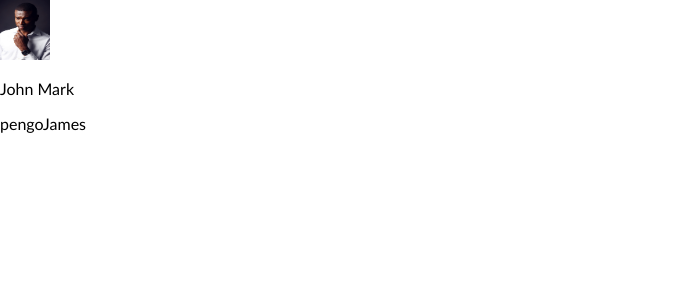
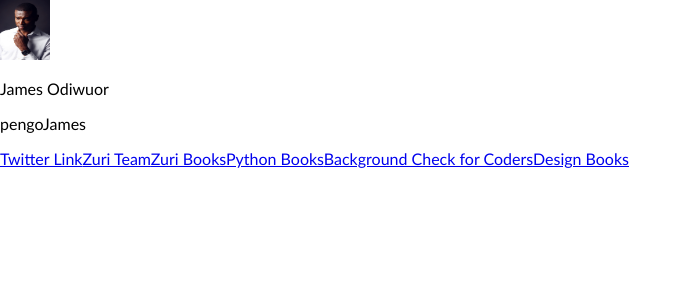
Before and after one commit to pengoJames/intern-stage-one, a React (Create React App) app: page / in a window 1280 px wide. Shown: the top 300 px of the page, without its empty margins (0-692 px from the left). Built offline with nearby package versions, Linux system fonts and the light colour scheme.

Commit message:
Add anchor tags

```diff
--- a/package.json
+++ b/package.json
@@ -8,6 +8,7 @@
     "@testing-library/user-event": "^13.5.0",
     "react": "^18.2.0",
     "react-dom": "^18.2.0",
+    "react-router-dom": "^6.4.2",
     "react-scripts": "5.0.1",
     "web-vitals": "^2.1.4"
   },
--- a/src/App.css
+++ b/src/App.css
@@ -4,10 +4,10 @@ body {
   box-sizing: border-box;
   font-family: 'Trebuchet MS', 'Lucida Sans Unicode', 'Lucida Grande', 'Lucida Sans', Arial, sans-serif;
 }
-
+/*
 .profile-container {
 
-}
+} */
 
 #profile_img {
   height: 60px;
--- a/src/App.js
+++ b/src/App.js
@@ -1,4 +1,5 @@
 import './App.css';
+import Links from './Components/Links';
 import Profile from './Components/Profile';
 
 
@@ -6,6 +7,7 @@ function App() {
   return (
     <>
     <Profile/>
+    <Links/>
     </>
   );
 }
--- a/src/Components/Links.js
+++ b/src/Components/Links.js
@@ -1,9 +1,18 @@
-import React from 'react'
+import React from 'react';
+
+
 
 function Links() {
   return (
     <>
-
+      <div className='links'>
+        <a href='https://twitter.com/jamesodiwuor2' id='twitter_link'>Twitter Link</a>
+        <a href='https://training.zuri.team/' id='btn_zuri'>Zuri Team</a>
+        <a href='http://books.zuri.team' title='Find books on design and coding' id='books'>Zuri Books</a>
+        <a href='https://books.zuri.team/python-for-beginners?ref_id=pengoJames' title='Buy the best books on python' id='book_python'>Python Books</a>
+        <a href='https://background.zuri.team/' title='Access services for background checks on coders' id='pitch'>Background Check for Coders</a>
+        <a href='https://books.zuri.team/design-rules' title='Access design books for free offered by Zuri' id='book_design'>Design Books</a>
+      </div>
     </>
   )
 }
--- a/src/Components/Profile.js
+++ b/src/Components/Profile.js
@@ -6,7 +6,7 @@ function Profile() {
         <div className='profile-container'>
             <div className='profile'>
             <img id='profile_img' className='profile-pic' src='images/andrew.jpg' alt=''/>
-            <p id='twitter' className='twitter-name'>John Mark</p>
+            <p id='twitter' className='twitter-name'>James Odiwuor</p>
             <p id='slack' className='slack-name'>pengoJames</p>
             </div>
         </div>
```
Also changed, not shown: 1 other file (tests, documents, lock files or other folders).
